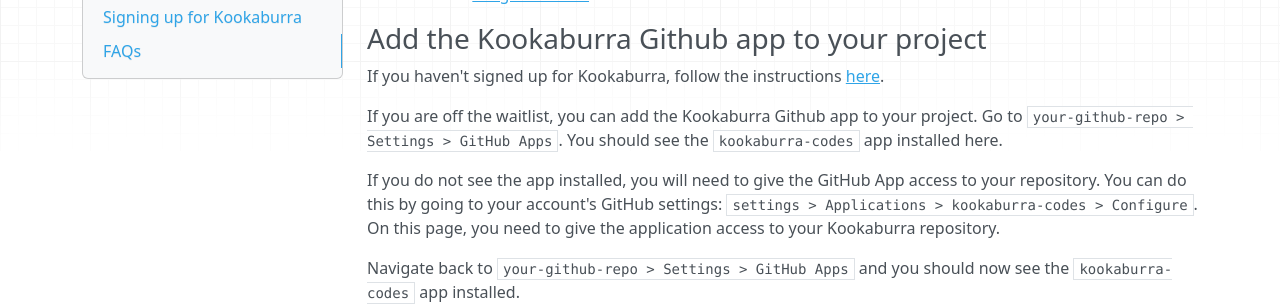
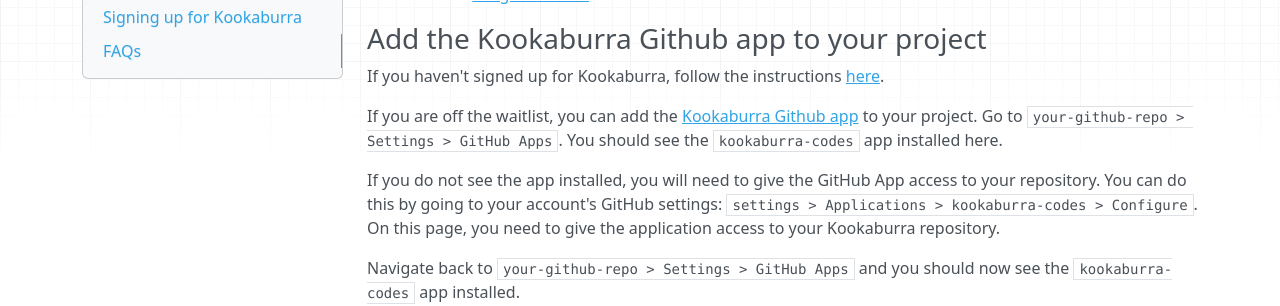
Before and after one commit to kookaburracodes/kookaburra-docs, an MkDocs documentation site: the page built from docs/index.md, in a window 1280 px wide and 900 px high, scrolled down 697 px. Shown: the part 155-461 px from the top of the window. Built offline with MkDocs 1.6.1, drawn with Linux system fonts in a browser that asks for light colours; nearby versions of some CDN libraries; part of the change alters nothing that is shown.

```diff
--- a/docs/index.md
+++ b/docs/index.md
@@ -34,7 +34,7 @@ The `get_llm()` function can return either an [LLM](https://langchain.readthedoc
 ### Add the Kookaburra Github app to your project
 If you haven't signed up for Kookaburra, follow the instructions [here](#signing-up-for-kookaburra).
 
-If you are off the waitlist, you can add the Kookaburra Github app to your project. Go to `your-github-repo > Settings > GitHub Apps`. You should see the `kookaburra-codes` app installed here.
+If you are off the waitlist, you can add the [Kookaburra Github app](https://github.com/apps/kookaburra-codes) to your project. Go to `your-github-repo > Settings > GitHub Apps`. You should see the `kookaburra-codes` app installed here.
 
 If you do not see the app installed, you will need to give the GitHub App access to your repository. You can do this by going to your account's GitHub settings: `settings > Applications > kookaburra-codes > Configure`. On this page, you need to give the application access to your Kookaburra repository.
 
```
